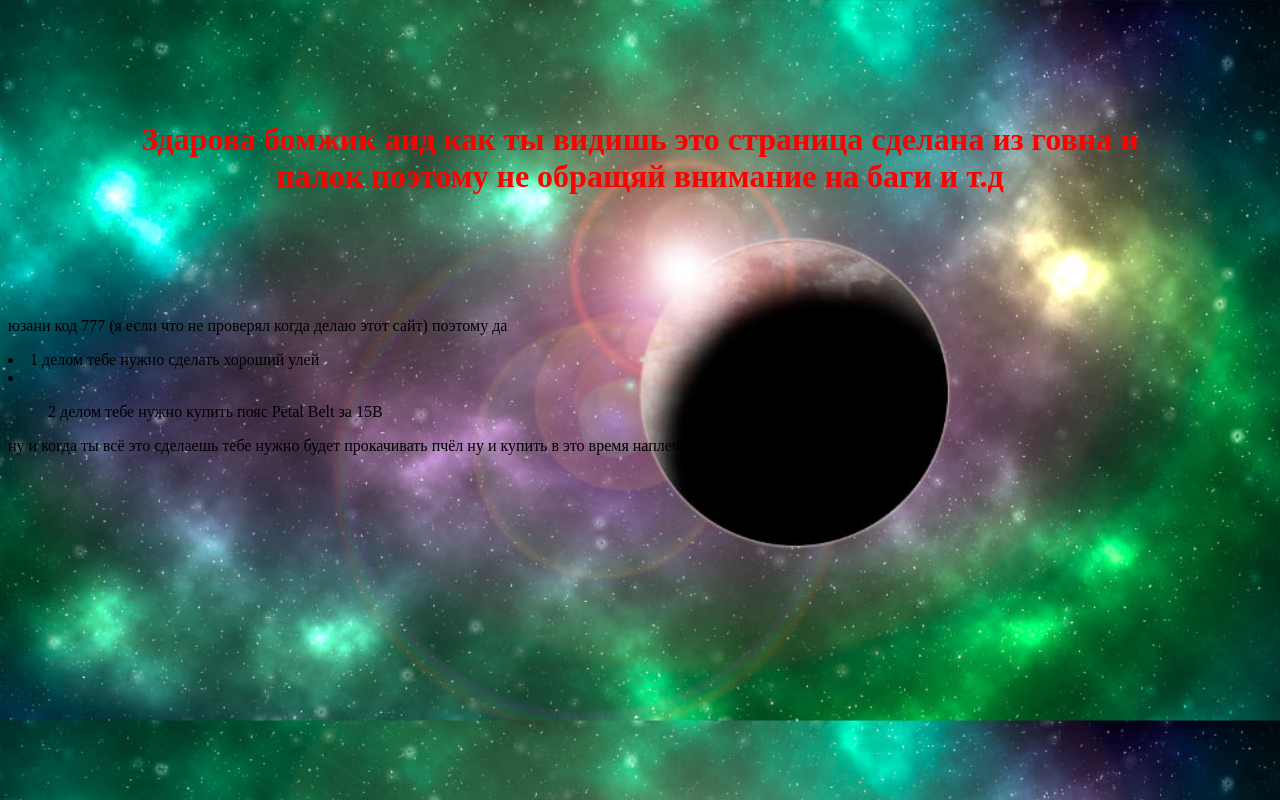
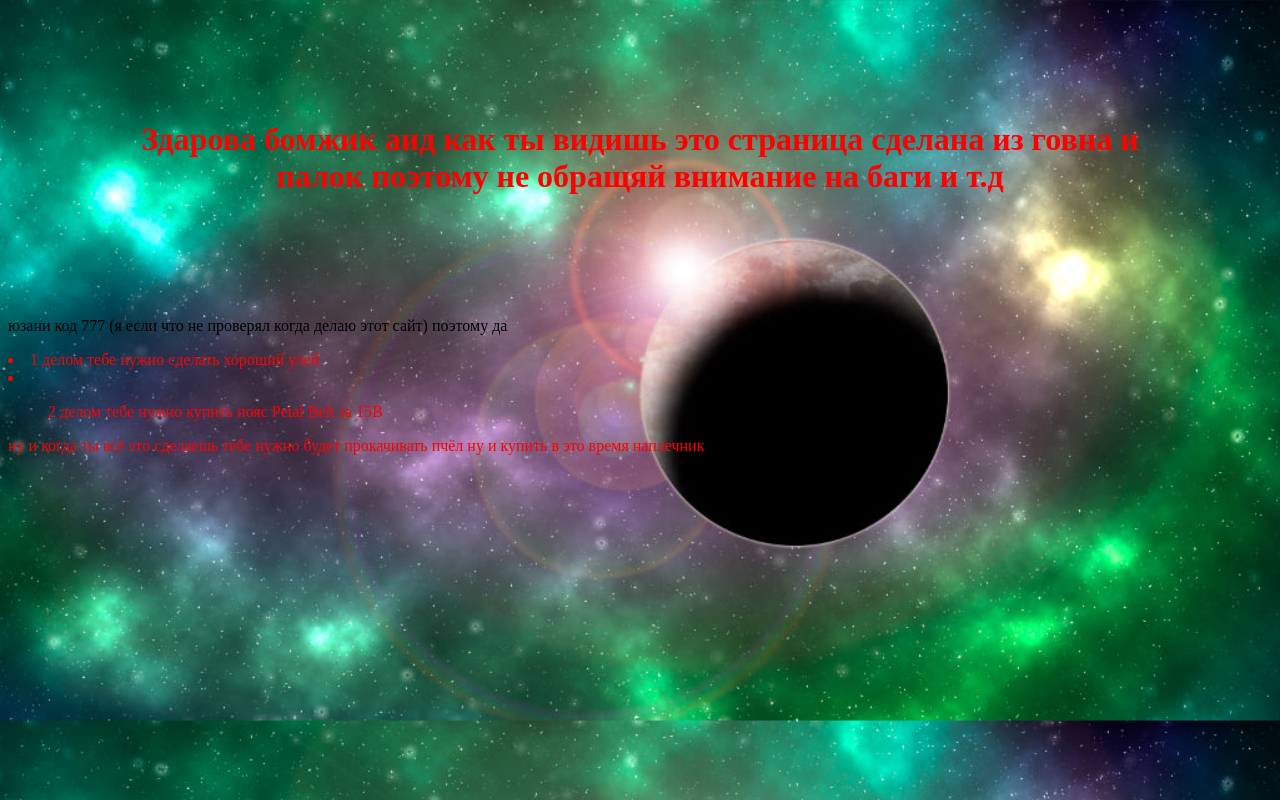
Before and after one commit to Sergunchik21/gg, a plain HTML site: page index.html in a window 1280 px wide. Drawn offline with Linux system fonts and the light colour scheme.

Commit message:
Update index.css

```diff
--- a/index.css
+++ b/index.css
@@ -7,3 +7,6 @@ h1{
     text-align: center;
     padding: 100px
 }
+li, ul{
+color: red;
+}
```
